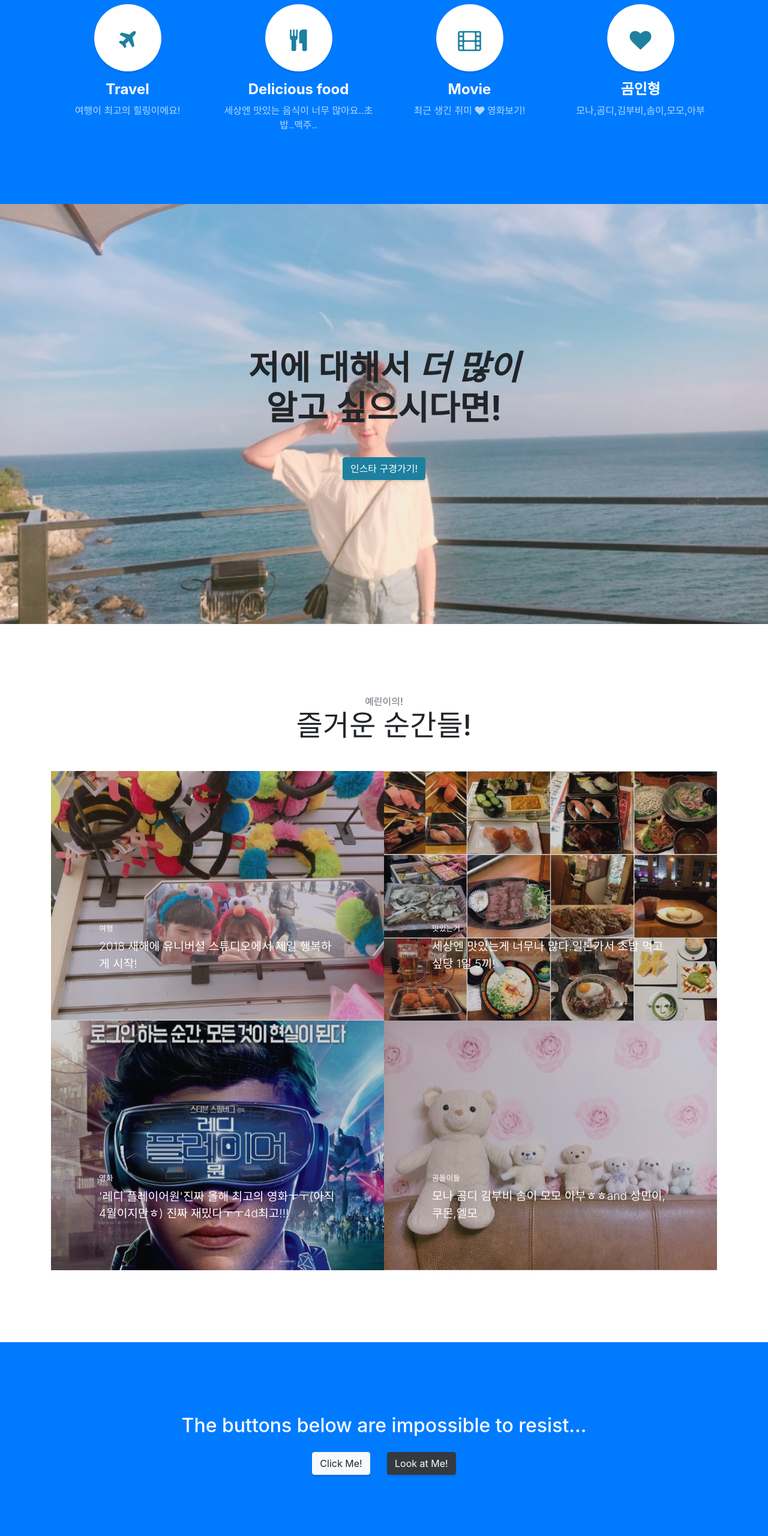
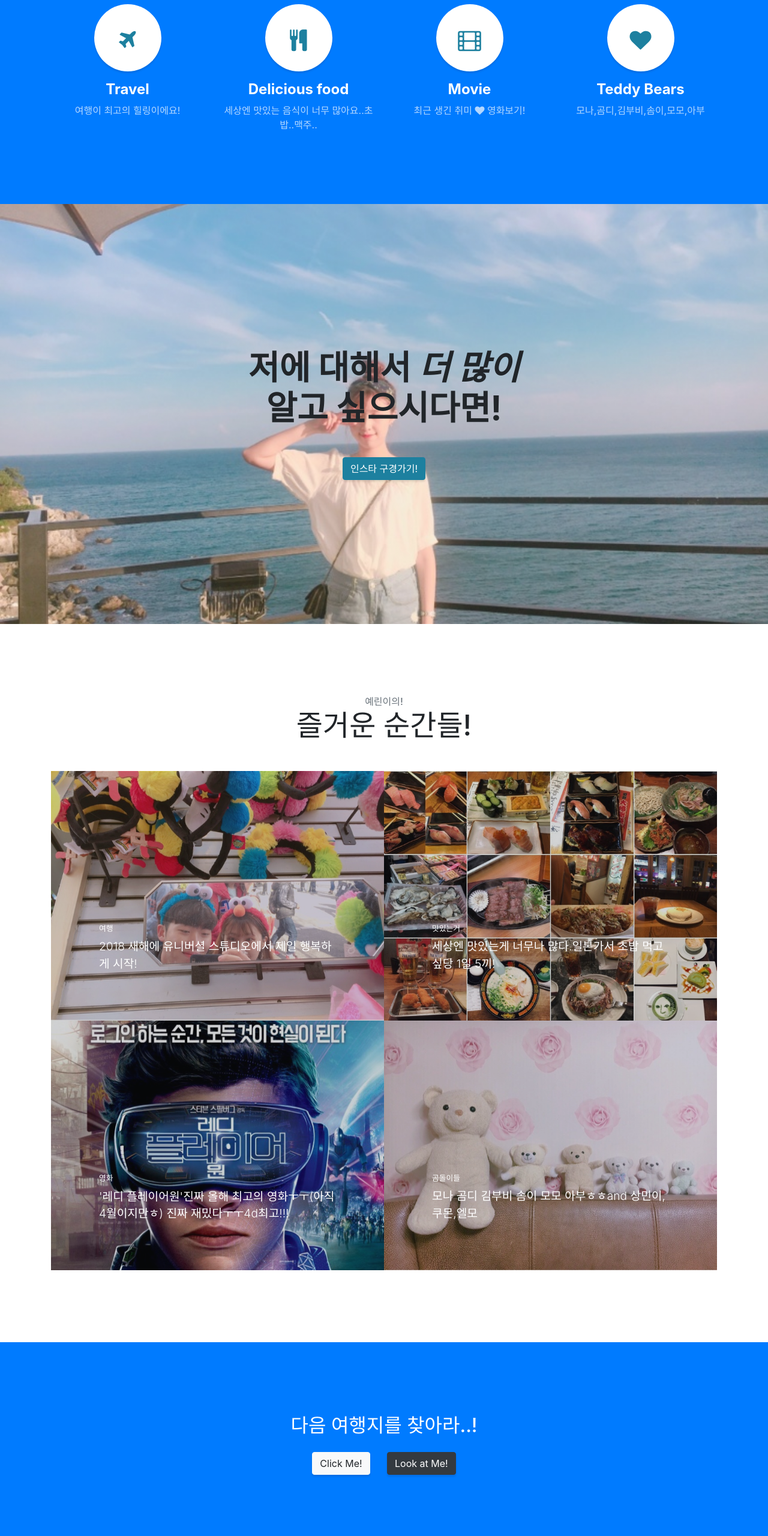
Before and after one commit to yerinshin1/yerinshin1.github.io, a website with bundled scripts: page index.html in a window 1280 px wide. Shown: the part 1480-4040 px from the top of the page at 60% size. Built offline with nearby package versions, Linux system fonts and the light colour scheme.

Commit message:
Update index.html

```diff
--- a/index.html
+++ b/index.html
@@ -119,7 +119,7 @@
             <i class="fa fa-heart" aria-hidden="true"></i>
             </span>
             <h4>
-              <strong>곰인형</strong>
+              <strong>Teddy Bears</strong>
             </h4>
             <p class="text-faded mb-0">모나,곰디,김부비,솜이,모모,아부</p>
           </div>
@@ -196,7 +196,7 @@
     <!-- Call to Action -->
     <section class="content-section bg-primary text-white">
       <div class="container text-center">
-        <h2 class="mb-4">The buttons below are impossible to resist...</h2>
+        <h2 class="mb-4">다음 여행지를 찾아라..!</h2>
         <a href="#" class="btn btn-xl btn-light mr-4">Click Me!</a>
         <a href="#" class="btn btn-xl btn-dark">Look at Me!</a>
       </div>
```
